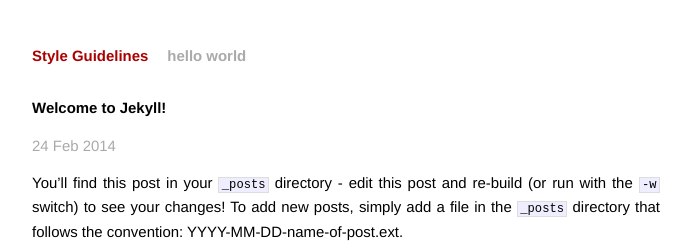
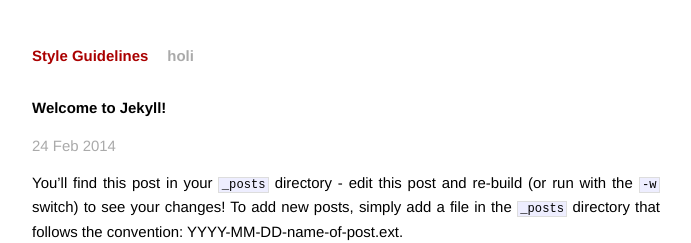
Before and after one commit to archdaily/design-guidelines, a Jekyll site: the page built from _posts/2014-02-24-welcome-to-jekyll.markdown, in a window 1280 px wide. Shown: the top 243 px of the page, without its empty margins (294-985 px from the left). Built offline with Jekyll 4.4.1, drawn with Linux system fonts in a browser that asks for light colours; Markdown is read by kramdown in place of the engine named in the settings.

Commit message:
second commit

```diff
--- a/_layouts/default.html
+++ b/_layouts/default.html
@@ -18,7 +18,7 @@
         <div class="site">
           <div class="header">
             <h1 class="title"><a href="/">Style Guidelines</a></h1>
-            <a class="extra" href="/">hello world</a>
+            <a class="extra" href="/">holi</a>
           </div>
 
           {{ content }}
```
